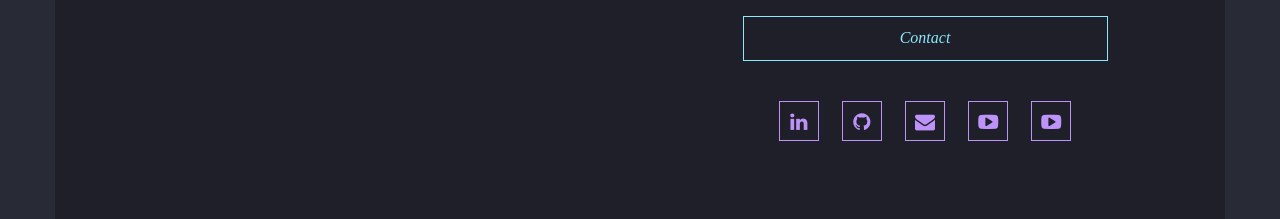
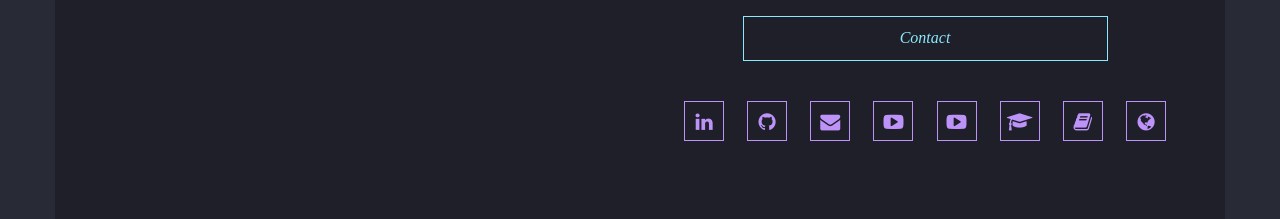
Before and after one commit to Pulok-Akibuzzaman/portfolio, a plain HTML site: page index.html in a window 1280 px wide. Shown: the part 581-800 px from the top of the page. Drawn offline with nearby package versions, Linux system fonts and the light colour scheme.

Commit message:
New Link Added

```diff
--- a/index.html
+++ b/index.html
@@ -77,6 +77,9 @@
                             <a href="mailto:pulok519@gmail.com"><i class="fa fa-envelope" aria-hidden="true"></i></a>
                             <a href="https://www.youtube.com/@PHANTOMBD09" target="_blank" title="Tech Channel"><i class="fa fa-youtube-play" aria-hidden="true"></i></a>
                             <a href="https://www.youtube.com/@PHANTOMBD519" target="_blank" title="Gaming Channel"><i class="fa fa-youtube-play" aria-hidden="true"></i></a>
+                            <a href="https://www.datacamp.com/portfolio/pulok519" target="_blank" title="DataCamp Portfolio"><i class="fa fa-graduation-cap" aria-hidden="true"></i></a>
+                            <a href="https://www.coursera.org/user/0741b9b5295f8f84a963a95a73976455" target="_blank" title="Coursera Profile"><i class="fa fa-book" aria-hidden="true"></i></a>
+                            <a href="https://dhmairg.net/" target="_blank" title="dhmairg.net"><i class="fa fa-globe" aria-hidden="true"></i></a>
                         </div>
                     </div>
                 </div>
```
